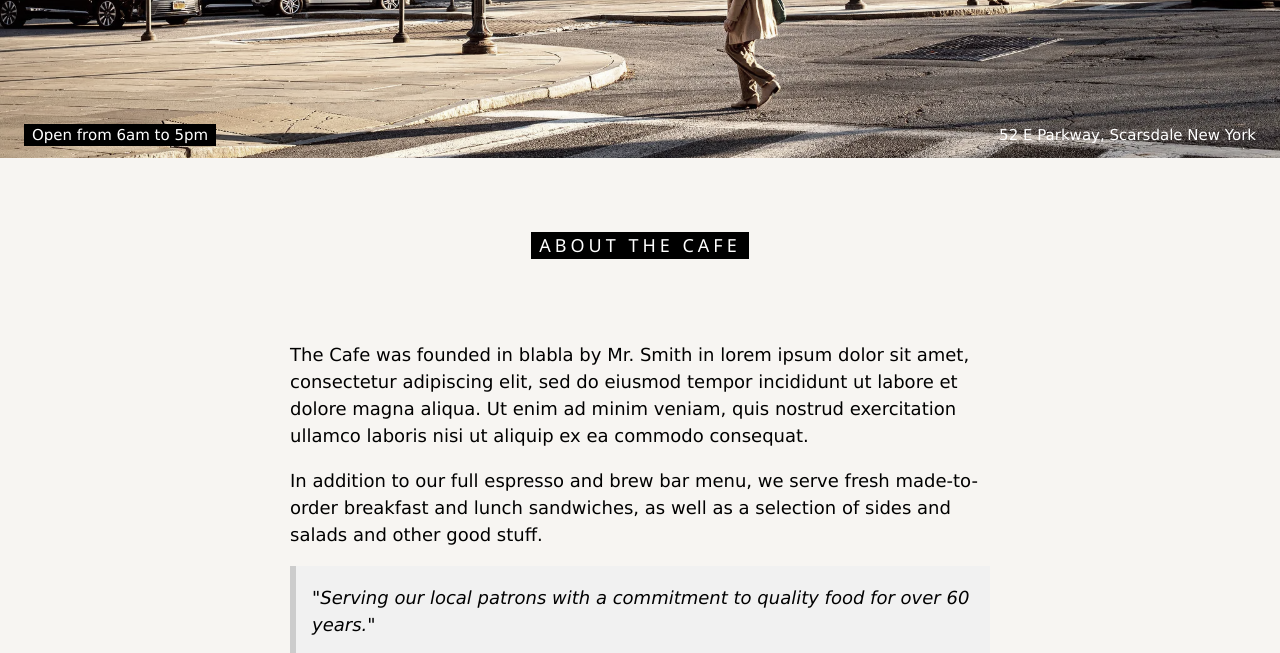
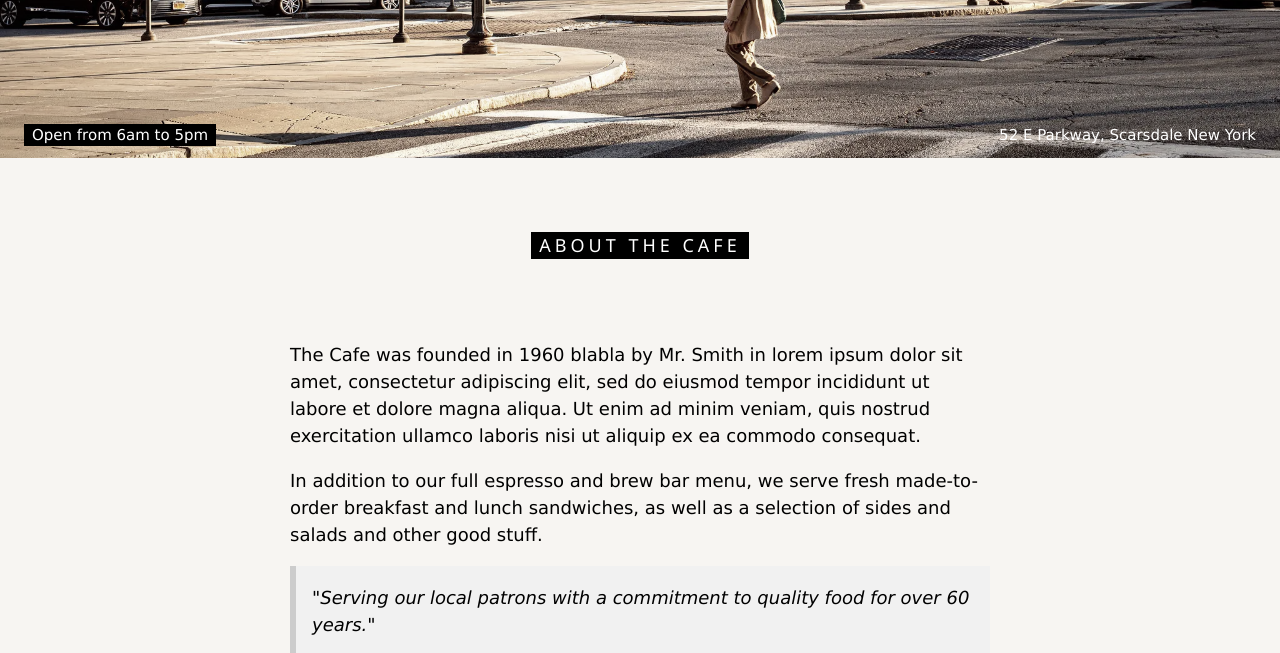
Before and after one commit to LKocaj/parkway-cafe, a plain HTML site: page index.html in a window 1280 px wide. Shown: the part 442-1095 px from the top of the page. Drawn offline with nearby package versions, Linux system fonts and the light colour scheme.

Commit message:
another test

```diff
--- a/index.html
+++ b/index.html
@@ -48,7 +48,7 @@
 <div class="w3-container" id="about">
   <div class="w3-content" style="max-width:700px">
     <h5 class="w3-center w3-padding-64"><span class="w3-tag w3-wide">ABOUT THE CAFE</span></h5>
-    <p>The Cafe was founded in blabla by Mr. Smith in lorem ipsum dolor sit amet, consectetur adipiscing elit, sed do eiusmod tempor incididunt ut labore et dolore magna aliqua. Ut enim ad minim veniam, quis nostrud exercitation ullamco laboris nisi ut aliquip ex ea commodo consequat.</p>
+    <p>The Cafe was founded in 1960 blabla by Mr. Smith in lorem ipsum dolor sit amet, consectetur adipiscing elit, sed do eiusmod tempor incididunt ut labore et dolore magna aliqua. Ut enim ad minim veniam, quis nostrud exercitation ullamco laboris nisi ut aliquip ex ea commodo consequat.</p>
     <p>In addition to our full espresso and brew bar menu, we serve fresh made-to-order breakfast and lunch sandwiches, as well as a selection of sides and salads and other good stuff.</p>
     <div class="w3-panel w3-leftbar w3-light-grey">
       <p><i>"Serving our local patrons with a commitment to quality food for over 60 years."</i></p>
```
